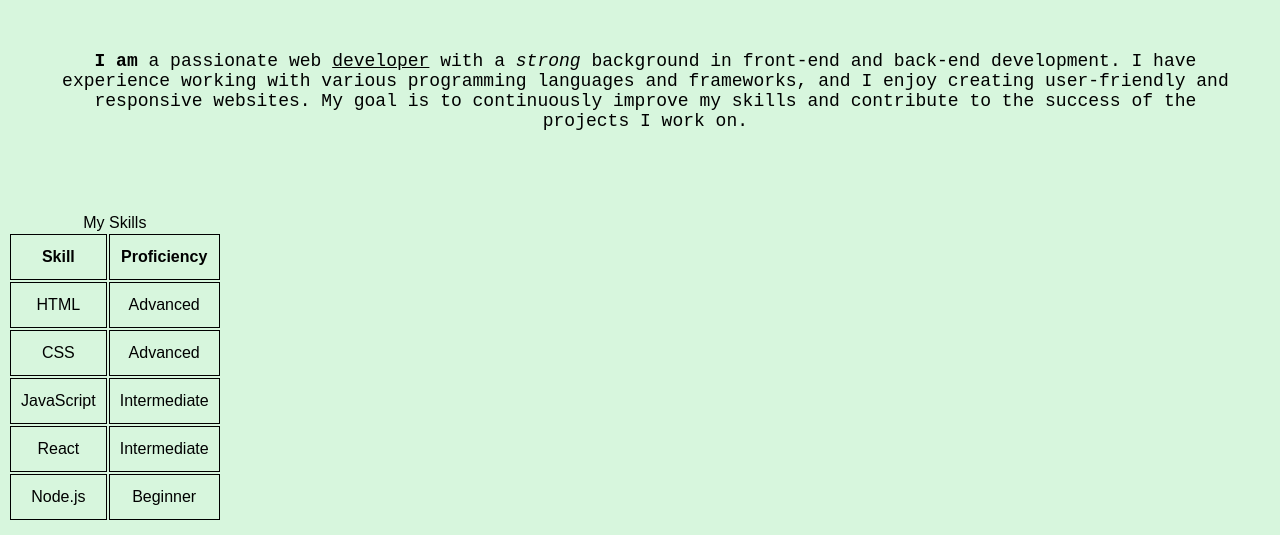
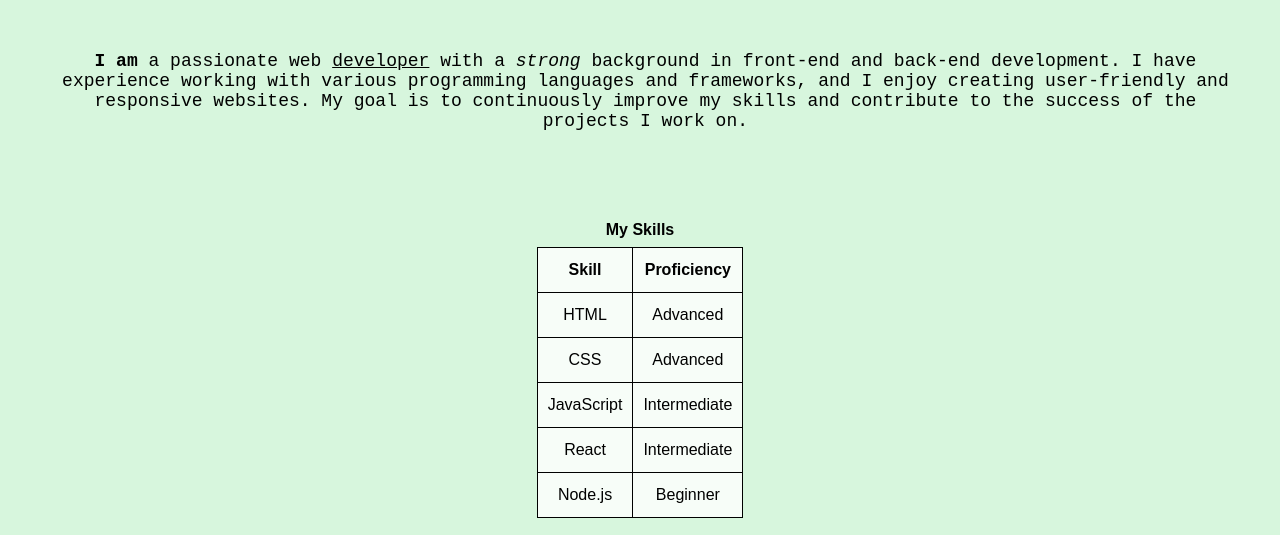
Before and after one commit to omarfaruk9603/first-repo, a plain HTML site: page practise.html in a window 1280 px wide. Shown: the part 265-800 px from the top of the page. Drawn offline with Linux system fonts and the light colour scheme.

Commit message:
rong add koicchi

```diff
--- a/practise.html
+++ b/practise.html
@@ -8,8 +8,21 @@
     <style>
         body {
             background-color: rgb(215, 246, 221);
-            align-items: center;
             font-family: Arial, sans-serif;
+        }
+
+        /* Center tables on the page */
+        #skill {
+            margin: 20px auto;
+            border-collapse: collapse;
+            max-width: 90%;
+        }
+
+        caption {
+            caption-side: top;
+            text-align: center;
+            font-weight: bold;
+            margin-bottom: 8px;
         }
 
         h1 {
@@ -23,12 +36,15 @@
             text-align: center;
             margin: 20px;
         }
+
         th, td {
             line-height: 1.5;
             border: 1px solid black;
             padding: 10px;
             text-align: center;
+            background: rgba(255,255,255,0.8);
         }
+
         .skills {
             align-items: center;
         }
@@ -59,8 +75,8 @@
         </pre>
 </header>
     <main>
-        <section class="skills">
-            <table>
+        <section>
+            <table id="skill">
                 <caption>My Skills</caption>
                 <tr>
                     <th>Skill</th>
```
